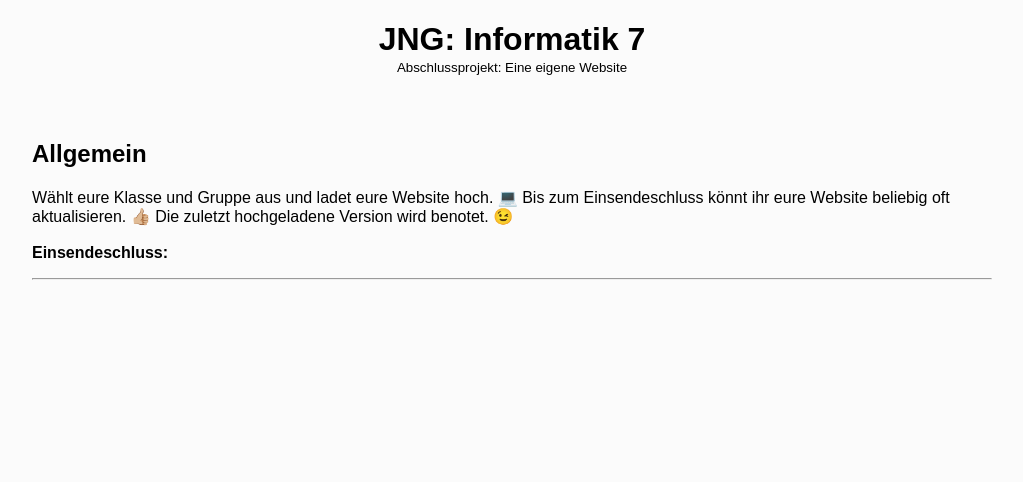
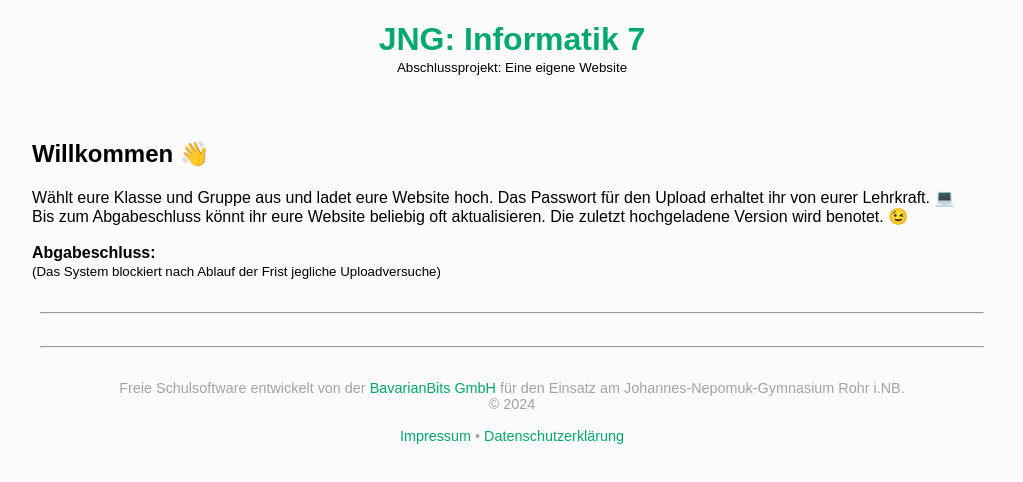
Before and after one commit to ndhbr/jng-cs-submission-platform, a website: page public/index.html in a window 1280 px wide. Shown: the whole page, without its empty margins (128-1151 px from the left). Drawn offline with Linux system fonts and the light colour scheme; no server answers.

Commit message:
tweaked stuff

```diff
--- a/app.js
+++ b/app.js
@@ -33,7 +33,7 @@ function getUploadMiddleware() {
 
             // Password check
             if (!checkPassword(groupId, password)) {
-                return cb(new Error('Ungültiges Passwort'));
+                return cb(new Error('Ungültiges Passwort. Bitte überprüfe die Schreibweise und die gewählte Gruppe.'));
             }
 
             // Date check
--- a/public/index.html
+++ b/public/index.html
@@ -1,9 +1,9 @@
 <!DOCTYPE html>
 <html>
-
 <head>
+    <meta name="viewport" content="width=device-width, initial-scale=1.0">
     <title>JNG: Informatik 7</title>
-
+    <link rel="icon" type="image/png" href="favicon.png">
     <link rel="stylesheet" href="styles.css">
 </head>
 
@@ -11,25 +11,39 @@
 
     <div class="container">
         <div class="header">
-            <h1>JNG: Informatik 7</h1>
+            <h1><a href="/">JNG: Informatik 7</a></h1>
             <small>Abschlussprojekt: Eine eigene Website</small>
         </div>
         <div class="content">
-            <h2>Allgemein</h2>
+            <h2>Willkommen 👋</h2>
 
             <div class="alert" id="alertbox"></div>
 
             <p>
-                Wählt eure Klasse und Gruppe aus und ladet eure Website hoch. 💻 Bis zum Einsendeschluss könnt ihr eure
-                Website beliebig oft aktualisieren. 👍🏼 Die zuletzt hochgeladene Version wird benotet. 😉
+                Wählt eure Klasse und Gruppe aus und ladet eure Website hoch. Das Passwort für den Upload erhaltet ihr
+                von eurer Lehrkraft. 💻<br />Bis zum Abgabeschluss könnt ihr
+                eure
+                Website beliebig oft aktualisieren. Die zuletzt hochgeladene Version wird benotet. 😉
                 <br />
                 <br />
-                <b>Einsendeschluss:</b> <span id="last-submission-date"></span>
+                <b>Abgabeschluss:</b> <span id="last-submission-date"></span><br /><small>(Das System blockiert nach Ablauf der Frist jegliche Uploadversuche)</small>
             </p>
 
             <hr />
 
             <div id="groups"></div>
+
+            <hr />
+            <p class="footer">
+                Freie Schulsoftware entwickelt von der <a href="https://bavarianbits.de" target="_blank">BavarianBits
+                    GmbH</a>
+                für den Einsatz am Johannes-Nepomuk-Gymnasium Rohr i.NB.<br />
+                © 2024
+            </p>
+            <p class="footer">
+                <a href="https://bavarianbits.de/imprint" target="_blank">Impressum</a>&nbsp;•
+                <a href="https://bavarianbits.de/privacy-policy" target="_blank">Datenschutzerklärung</a>
+            </p>
         </div>
     </div>
 
@@ -44,10 +58,10 @@
                 <input type="hidden" name="groupId" id="id" />
 
                 <h3>1. Gib das Passwort deiner Gruppe ein:</h3>
-                <input type="password" id="password" name="password" placeholder="Passwort" />
+                <input type="password" id="password" name="password" placeholder="Passwort" required />
 
                 <h3>2. Wähle deine HTML-Datei(en) aus:</h3>
-                <input type="file" id="files" name="files" accept=".html" multiple>
+                <input type="file" id="files" name="files" accept=".html" multiple required>
 
                 <hr />
 
@@ -55,7 +69,6 @@
                 <div style="clear: both;"></div>
             </form>
         </div>
-
     </div>
 
     <script src="index.js"></script>
--- a/public/index.js
+++ b/public/index.js
@@ -49,12 +49,12 @@
                         </p>
 
                         <div class="group-element-buttons">
-                            <button class="button button-outlined open-modal" data-content="${group.id}">
+                            <button class="button button-outlined open-modal hide-on-sm" data-content="${group.id}">
                                 + Hochladen
                             </button>
                             <a href="${group.url}" target="_blank">
                                 <button class="button" ${(group.url.length == 0) ? 'disabled' : null}>
-                                    > Ansehen
+                                    > <span class="hide-on-sm">Ansehen</span>
                                 </button>
                             </a>
                         </div>
--- a/public/styles.css
+++ b/public/styles.css
@@ -12,6 +12,11 @@ h1 {
     text-align: center;
 }
 
+h1 a {
+    text-decoration: none;
+    color: #04AA6D;
+}
+
 .header {
     text-align: center;
 }
@@ -20,13 +25,72 @@ h1 {
     margin-bottom: 0;
 }
 
+/* Default style for large screens */
 .container {
     width: 75%;
     margin: 0 auto;
 }
 
+@media (max-width: 575.98px) {
+    .container {
+        width: 95%; /* Use most of the screen width */
+        padding: 10px; /* Add some padding for better appearance */
+    }
+
+    .hide-on-sm {
+        display: none !important;
+    }
+}
+
+@media (min-width: 576px) and (max-width: 767.98px) {
+    .container {
+        width: 90%;
+        padding: 10px;
+    }
+
+    .hide-on-sm {
+        display: none !important;
+    }
+}
+
+@media (min-width: 768px) and (max-width: 991.98px) {
+    .container {
+        width: 85%;
+    }
+}
+
+@media (min-width: 992px) and (max-width: 1199.98px) {
+    .container {
+        width: 80%;
+    }
+}
+
+@media (min-width: 1200px) {
+    .container {
+        width: 75%;
+    }
+}
+
+
 .content {
     margin: 64px auto;
+}
+
+hr {
+    margin: 32px 8px;
+    color: #a3a3a3;
+}
+
+.footer {
+    text-align: center;
+    margin: 16px;
+    font-size: 0.9rem;
+    color: #a3a3a3;
+}
+
+.footer a {
+    text-decoration: none;
+    color: #04AA6D;
 }
 
 .group-element {
@@ -91,10 +155,6 @@ input[type=password]:focus {
     border-radius: 0;
     outline: 2px solid #04AA6D;
     border: none;
-}
-
-hr {
-    margin: 16px 0;
 }
 
 /* Alert box */
```
Also changed, not shown: public/favicon.png (added). Lines whose indentation alone changed are shown as unchanged.
